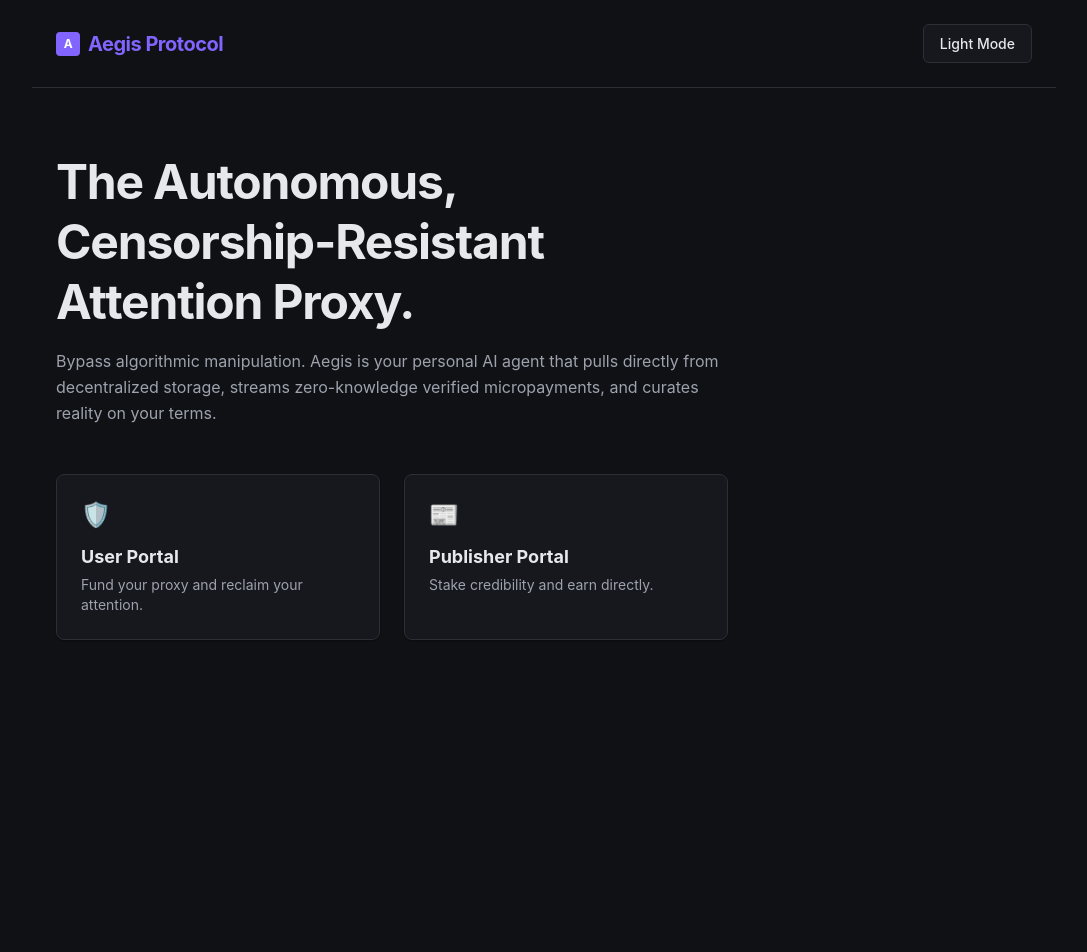
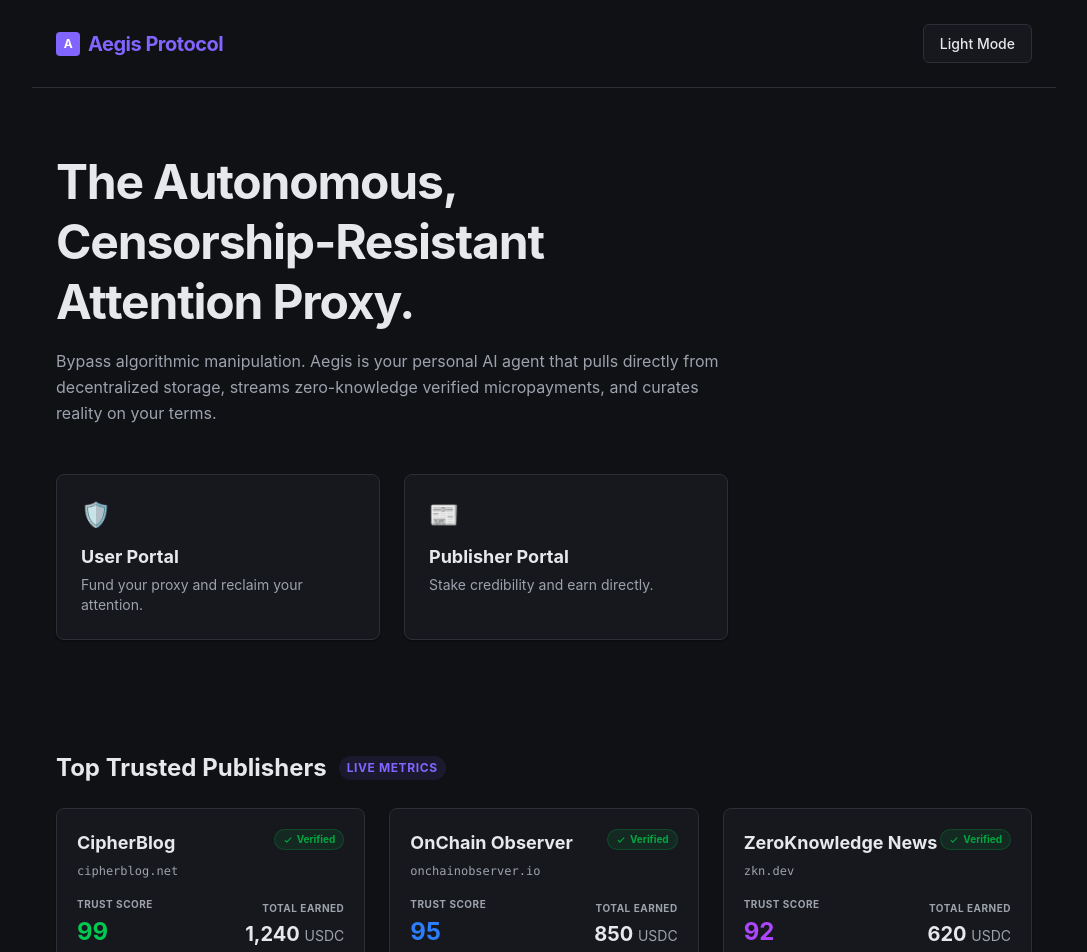
Before and after one commit to ridhofrd/Aegis-Autonomous-Censorship-Resistant-Attention-Proxy, a Next.js app in the folder frontend/: page / in a window 1280 px wide. Shown: the top 952 px of the page, without its empty margins (96-1183 px from the left). Before the commit the page ends 800 px from the top, so only its background shows below. Built offline with nearby package versions, Linux system fonts and the light colour scheme.

Commit message:
feat: add public leaderboard to landing page

```diff
--- a/frontend/src/app/page.tsx
+++ b/frontend/src/app/page.tsx
@@ -29,9 +29,9 @@ export default function LandingPage() {
           Bypass algorithmic manipulation. Aegis is your personal AI agent that pulls directly from decentralized storage, streams zero-knowledge verified micropayments, and curates reality on your terms.
         </p>
 
-        <div className="flex flex-col sm:flex-row gap-6 w-full max-w-2xl">
+        <div className="flex flex-col sm:flex-row gap-6 w-full max-w-2xl mb-20">
           <Link href="/user" className="flex-1">
-            <div className="clean-card p-6 flex flex-col h-full cursor-pointer">
+            <div className="clean-card p-6 flex flex-col h-full cursor-pointer hover:border-[var(--primary)] transition-colors">
               <div className="text-2xl mb-3">🛡️</div>
               <h3 className="text-lg font-bold mb-1">User Portal</h3>
               <p className="text-sm text-[var(--text-secondary)]">Fund your proxy and reclaim your attention.</p>
@@ -39,13 +39,92 @@ export default function LandingPage() {
           </Link>
 
           <Link href="/publisher" className="flex-1">
-            <div className="clean-card p-6 flex flex-col h-full cursor-pointer">
+            <div className="clean-card p-6 flex flex-col h-full cursor-pointer hover:border-[var(--primary)] transition-colors">
               <div className="text-2xl mb-3">📰</div>
               <h3 className="text-lg font-bold mb-1">Publisher Portal</h3>
               <p className="text-sm text-[var(--text-secondary)]">Stake credibility and earn directly.</p>
             </div>
           </Link>
         </div>
+
+        {/* Public Leaderboard */}
+        <div className="w-full mt-8 animate-fadeIn pb-20">
+          <div className="flex items-center gap-3 mb-6">
+            <h2 className="text-2xl font-bold">Top Trusted Publishers</h2>
+            <span className="text-xs font-bold px-2 py-1 bg-[var(--primary)]/10 text-[var(--primary)] rounded-full uppercase tracking-wider">Live Metrics</span>
+          </div>
+
+          <div className="grid grid-cols-1 md:grid-cols-3 gap-6">
+            <div className="clean-card p-5 border-t-4 border-t-green-500">
+              <div className="flex justify-between items-start mb-4">
+                <div>
+                  <h3 className="font-bold text-lg">CipherBlog</h3>
+                  <a href="#" className="text-xs text-[var(--text-secondary)] hover:text-[var(--primary)] font-mono">cipherblog.net</a>
+                </div>
+                <span className="text-[10px] font-bold px-2 py-0.5 bg-green-500/10 text-green-600 dark:text-green-400 border border-green-500/20 rounded-full flex items-center gap-1">
+                  <svg className="w-2.5 h-2.5" fill="none" stroke="currentColor" viewBox="0 0 24 24"><path strokeLinecap="round" strokeLinejoin="round" strokeWidth="2.5" d="M5 13l4 4L19 7"></path></svg>
+                  Verified
+                </span>
+              </div>
+              <div className="flex justify-between items-end">
+                <div>
+                  <p className="text-[10px] text-[var(--text-secondary)] uppercase tracking-wider font-bold mb-1">Trust Score</p>
+                  <p className="text-2xl font-bold text-green-500">99</p>
+                </div>
+                <div className="text-right">
+                  <p className="text-[10px] text-[var(--text-secondary)] uppercase tracking-wider font-bold mb-1">Total Earned</p>
+                  <p className="text-xl font-bold">1,240 <span className="text-sm font-normal text-[var(--text-secondary)]">USDC</span></p>
+                </div>
+              </div>
+            </div>
+
+            <div className="clean-card p-5 border-t-4 border-t-blue-500">
+              <div className="flex justify-between items-start mb-4">
+                <div>
+                  <h3 className="font-bold text-lg">OnChain Observer</h3>
+                  <a href="#" className="text-xs text-[var(--text-secondary)] hover:text-[var(--primary)] font-mono">onchainobserver.io</a>
+                </div>
+                <span className="text-[10px] font-bold px-2 py-0.5 bg-green-500/10 text-green-600 dark:text-green-400 border border-green-500/20 rounded-full flex items-center gap-1">
+                  <svg className="w-2.5 h-2.5" fill="none" stroke="currentColor" viewBox="0 0 24 24"><path strokeLinecap="round" strokeLinejoin="round" strokeWidth="2.5" d="M5 13l4 4L19 7"></path></svg>
+                  Verified
+                </span>
+              </div>
+              <div className="flex justify-between items-end">
+                <div>
+                  <p className="text-[10px] text-[var(--text-secondary)] uppercase tracking-wider font-bold mb-1">Trust Score</p>
+                  <p className="text-2xl font-bold text-blue-500">95</p>
+                </div>
+                <div className="text-right">
+                  <p className="text-[10px] text-[var(--text-secondary)] uppercase tracking-wider font-bold mb-1">Total Earned</p>
+                  <p className="text-xl font-bold">850 <span className="text-sm font-normal text-[var(--text-secondary)]">USDC</span></p>
+                </div>
+              </div>
+            </div>
+
+            <div className="clean-card p-5 border-t-4 border-t-purple-500">
+              <div className="flex justify-between items-start mb-4">
+                <div>
+                  <h3 className="font-bold text-lg">ZeroKnowledge News</h3>
+                  <a href="#" className="text-xs text-[var(--text-secondary)] hover:text-[var(--primary)] font-mono">zkn.dev</a>
+                </div>
+                <span className="text-[10px] font-bold px-2 py-0.5 bg-green-500/10 text-green-600 dark:text-green-400 border border-green-500/20 rounded-full flex items-center gap-1">
+                  <svg className="w-2.5 h-2.5" fill="none" stroke="currentColor" viewBox="0 0 24 24"><path strokeLinecap="round" strokeLinejoin="round" strokeWidth="2.5" d="M5 13l4 4L19 7"></path></svg>
+                  Verified
+                </span>
+              </div>
+              <div className="flex justify-between items-end">
+                <div>
+                  <p className="text-[10px] text-[var(--text-secondary)] uppercase tracking-wider font-bold mb-1">Trust Score</p>
+                  <p className="text-2xl font-bold text-purple-500">92</p>
+                </div>
+                <div className="text-right">
+                  <p className="text-[10px] text-[var(--text-secondary)] uppercase tracking-wider font-bold mb-1">Total Earned</p>
+                  <p className="text-xl font-bold">620 <span className="text-sm font-normal text-[var(--text-secondary)]">USDC</span></p>
+                </div>
+              </div>
+            </div>
+          </div>
+        </div>
       </main>
     </div>
   );
--- a/frontend/src/app/user/page.tsx
+++ b/frontend/src/app/user/page.tsx
@@ -256,7 +256,9 @@ export default function UnifiedDashboard() {
       });
 
       const tx = await trustRegistry.slash({
-        publisher: publisherAddress
+        admin: publicKey,
+        publisher: publisherAddress,
+        amount: BigInt(100_0000000)
       });
 
       await tx.signAndSend({
```
